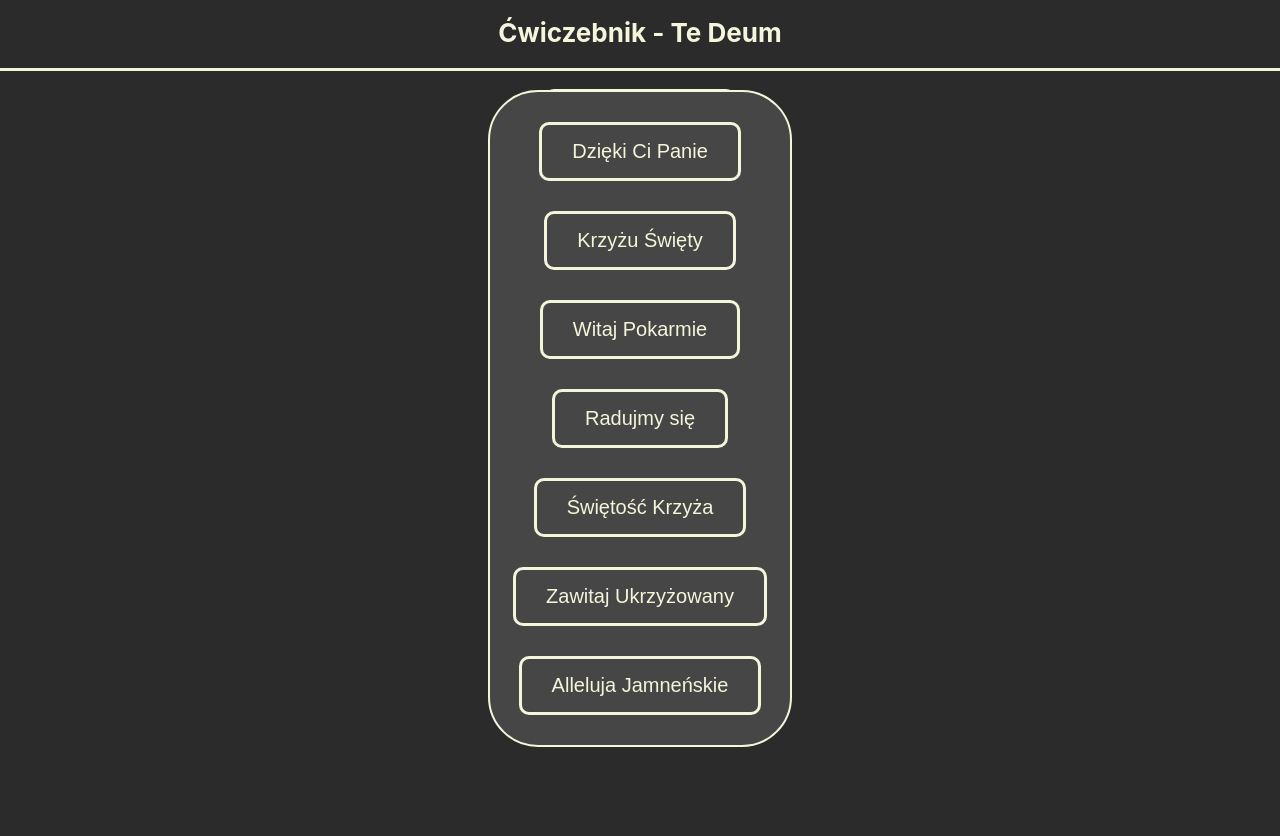
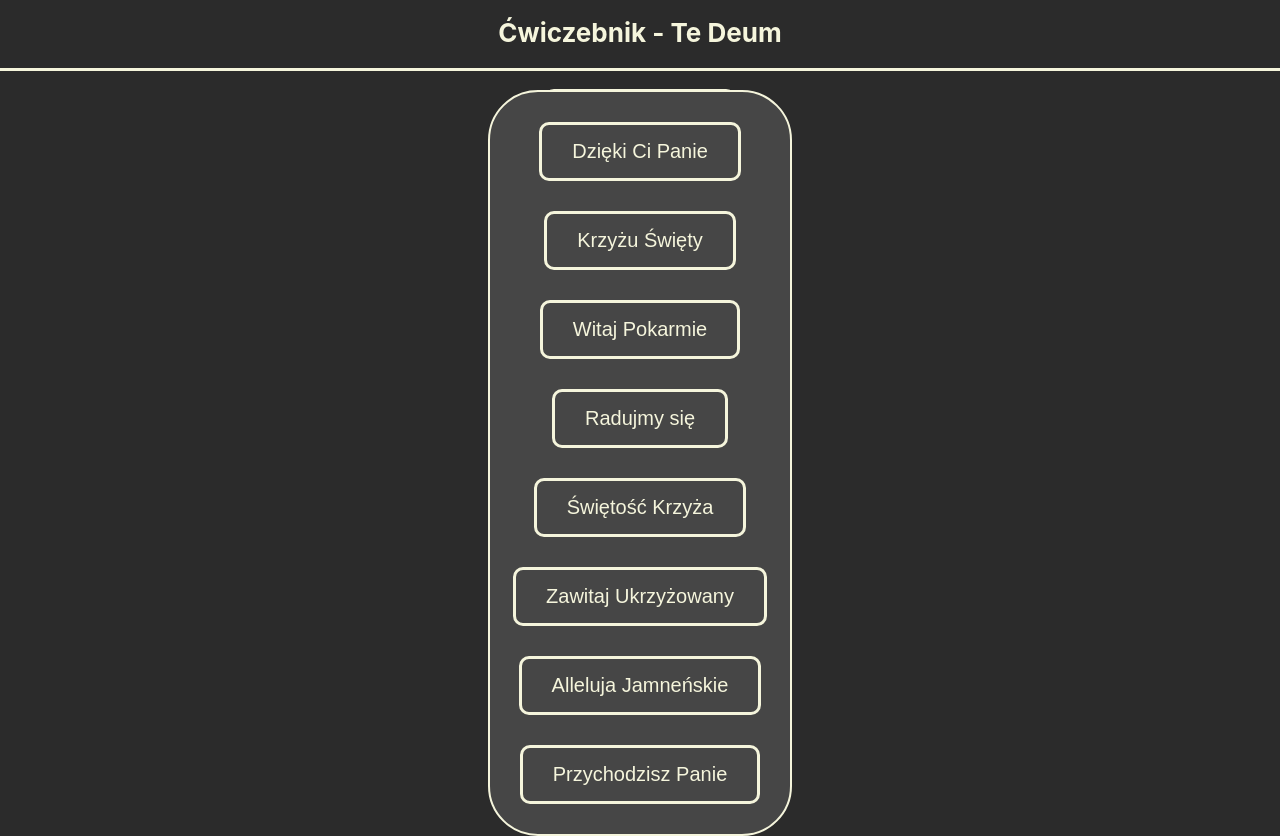
Before and after one commit to rezio3/te-deum-choir, a React (Create React App) app: page / in a window 1280 px wide. Both pictures are taken after a click on the button "Wybierz utwór". Before the commit the page ends 800 px from the top, so only its background shows below. Built offline with nearby package versions, Linux system fonts and the light colour scheme.

Commit message:
update ChoosePieceWindow.jsx

```diff
--- a/src/components/ChoosePieceWindow.jsx
+++ b/src/components/ChoosePieceWindow.jsx
@@ -68,6 +68,14 @@ const ChoosePieceWindow = (props) => {
 			>
 				Alleluja Jamneńskie
 			</button>
+			<button
+				className="przychodzisz-panie piece-button"
+				title="Przychodzisz Panie"
+				name="7"
+				onClick={handlePieceBtn}
+			>
+				Przychodzisz Panie
+			</button>
 		</div>
 	);
 };
```
